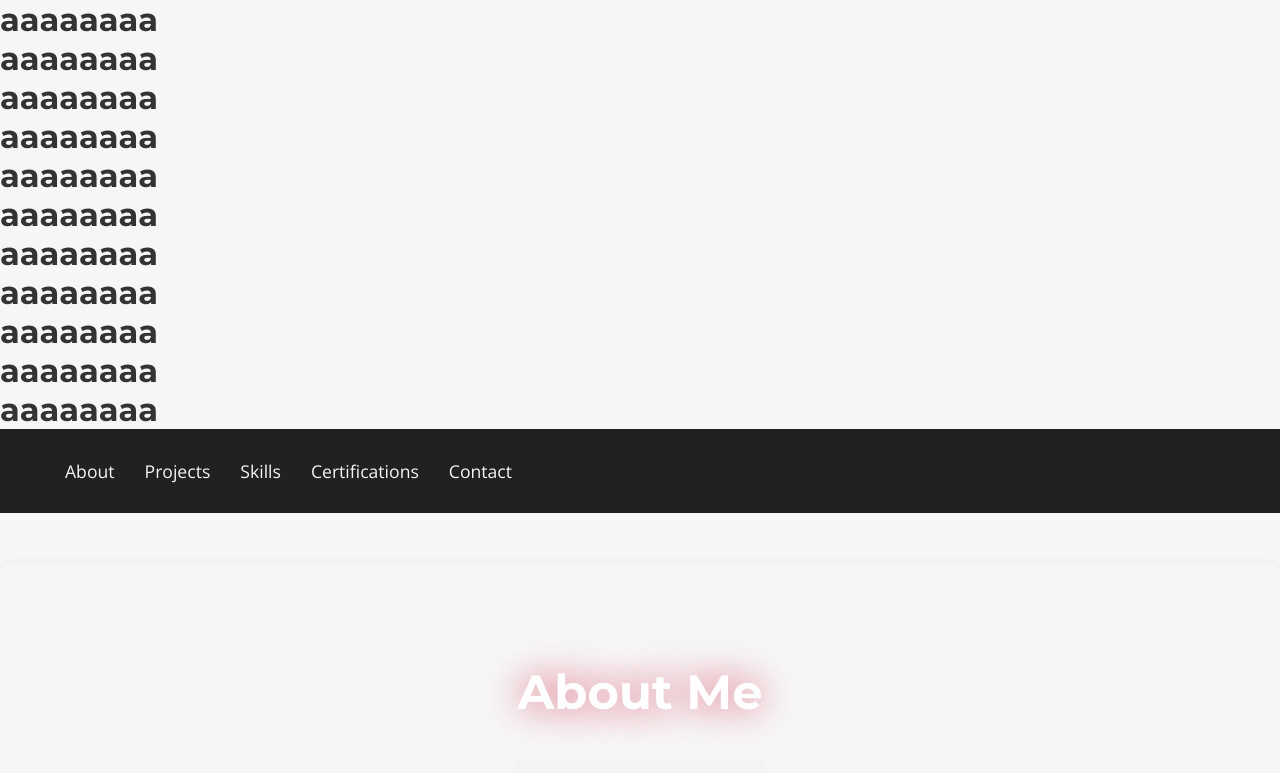
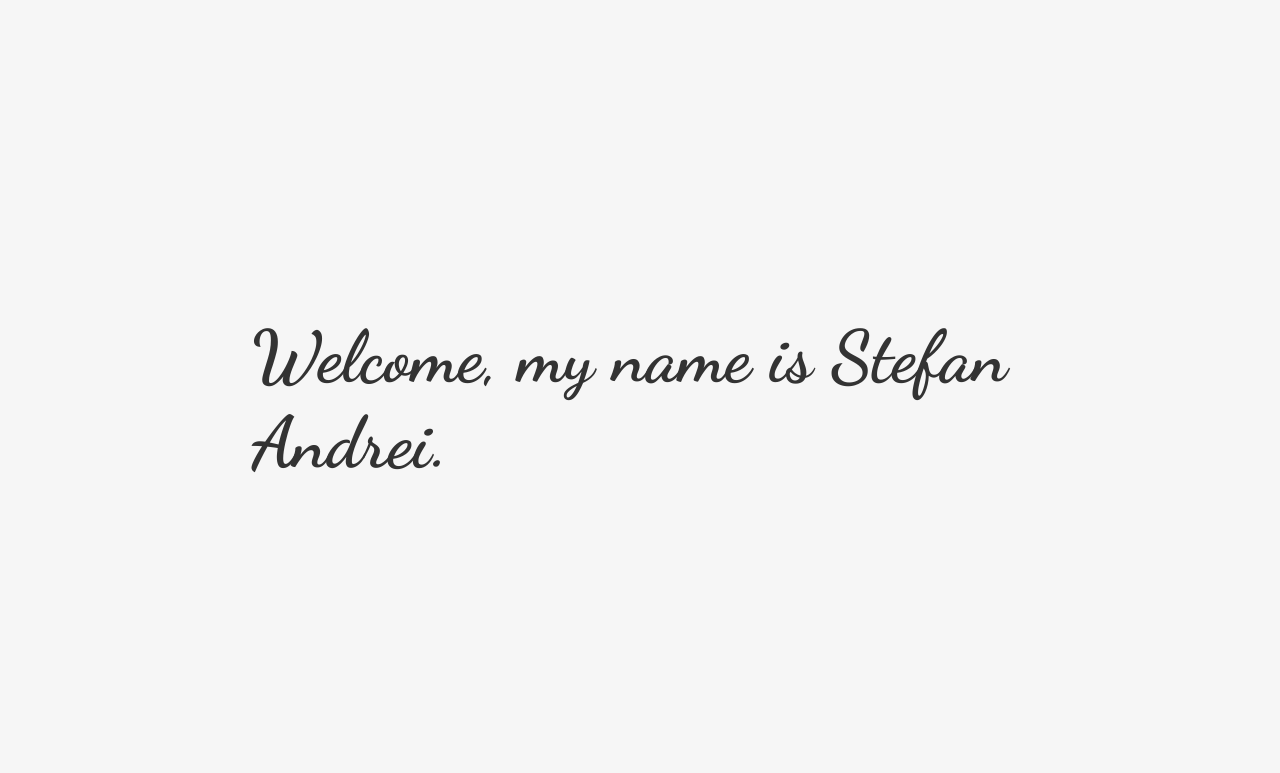
Before and after one commit to stefanpython/portofolio, a React (Create React App) app: page / in a window 1280 px wide. Shown: the top 773 px of the page. Built offline with nearby package versions, Linux system fonts and the light colour scheme.

Commit message:
Add welcome message animation

```diff
--- a/public/index.html
+++ b/public/index.html
@@ -15,7 +15,7 @@
     <link rel="preconnect" href="https://fonts.googleapis.com">
     <link rel="preconnect" href="https://fonts.gstatic.com" crossorigin>
     <link href="https://fonts.googleapis.com/css2?family=Lato:wght@300;400;700&family=Montserrat:wght@300;400;500;700&family=Open+Sans:wght@300;400;600;700&family=Roboto:wght@300;400;700&display=swap" rel="stylesheet">
-
+    <link href="https://fonts.googleapis.com/css2?family=Dancing+Script:wght@500;700&family=Satisfy&family=Tangerine:wght@700&display=swap" rel="stylesheet">
 
     <title>Portofolio</title>
   </head>
--- a/src/Animation.css
+++ b/src/Animation.css
@@ -26,7 +26,6 @@ section#projects ul li a:hover::before {
 }
 
 /* Project image animate*/
-
 #projects img {
   animation: pulse 4s ease-in-out infinite;
 }
@@ -43,6 +42,7 @@ section#projects ul li a:hover::before {
   }
 }
 
+/* About section*/
 #about h2 {
   font-size: 48px;
   font-weight: bold;
@@ -59,3 +59,27 @@ section#projects ul li a:hover::before {
     text-shadow: 0 0 40px #ff6382;
   }
 }
+
+.loading-line {
+  width: 80%;
+  height: 5px;
+  background-color: #cf1717;
+  animation: loading 4s linear infinite;
+  transform-origin: left;
+  margin-left: 5%;
+}
+
+#name {
+  font-family: "Dancing Script", cursive;
+  margin-left: 10%;
+  max-width: 20em;
+}
+
+@keyframes loading {
+  from {
+    transform: scaleX(0);
+  }
+  to {
+    transform: scaleX(1);
+  }
+}
--- a/src/App.css
+++ b/src/App.css
@@ -294,3 +294,15 @@ li {
   margin-right: auto;
   margin-bottom: 20px;
 }
+
+.welcome--page {
+  max-width: 100%;
+  height: 100vh;
+  display: flex;
+  justify-content: center;
+  align-items: center;
+  font-size: 72px;
+  font-weight: bold;
+  color: #333;
+  transition: opacity 0.3s ease-out;
+}
--- a/src/App.js
+++ b/src/App.js
@@ -1,26 +1,46 @@
 import "./App.css";
 import "./Animation.css";
+import { useEffect, useState } from "react";
 import Navbar from "./components/Nav";
 
 function Portfolio() {
+  const [name, setName] = useState("Welcome, my name is Stefan Andrei.");
+  const [loading, setLoading] = useState(true);
+  const [displayedName, setDisplayedName] = useState("");
+
+  useEffect(() => {
+    if (loading) {
+      const timeout = setTimeout(() => {
+        setLoading(false);
+      }, 3500);
+      return () => clearTimeout(timeout);
+    } else if (displayedName.length < name.length) {
+      const timeout = setTimeout(() => {
+        setDisplayedName(name.slice(0, displayedName.length + 1));
+      }, 100);
+      return () => clearTimeout(timeout);
+    }
+  }, [name, displayedName, loading]);
+
   return (
     <div className="portofolio--container">
-      <h1>aaaaaaaa</h1>
-      <h1>aaaaaaaa</h1>
-      <h1>aaaaaaaa</h1>
-      <h1>aaaaaaaa</h1>
-      <h1>aaaaaaaa</h1>
-      <h1>aaaaaaaa</h1>
-      <h1>aaaaaaaa</h1>
-      <h1>aaaaaaaa</h1>
-      <h1>aaaaaaaa</h1>
-      <h1>aaaaaaaa</h1>
-      <h1>aaaaaaaa</h1>
+      <div className="welcome--page">
+        {loading ? (
+          <div className="loading-line"></div>
+        ) : (
+          <div className="welcome--page">
+            <span id="name">{displayedName}</span>
+          </div>
+        )}
+      </div>
+
       <Navbar />
 
       <section id="about">
         <h2>About Me</h2>
         <img src="images/placeholder.png" alt="male placeholder" />
+        <hr />
+        <br />
         <p>
           Hey there! I'm a web developer with expertise in a variety of
           technologies, including React, JavaScript, Firebase, HTML, CSS, npm,
```
